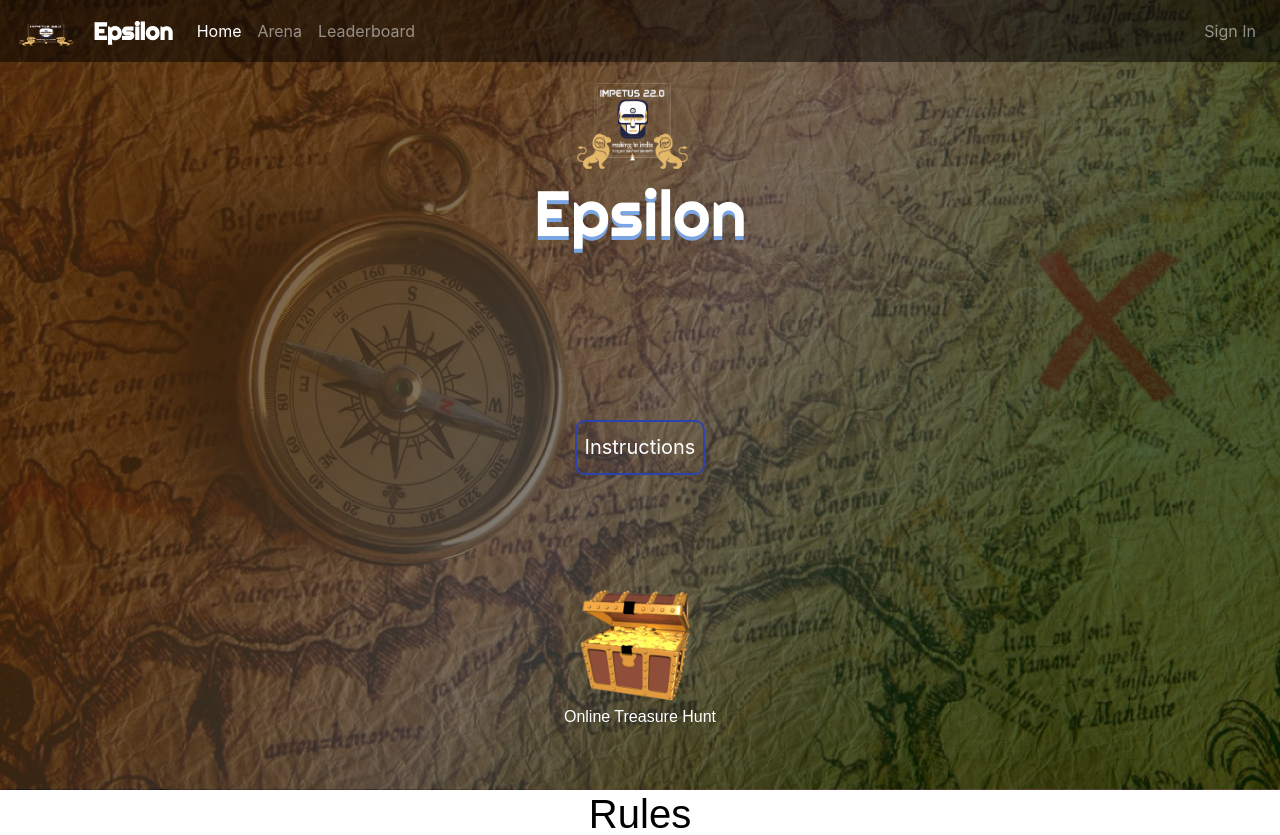
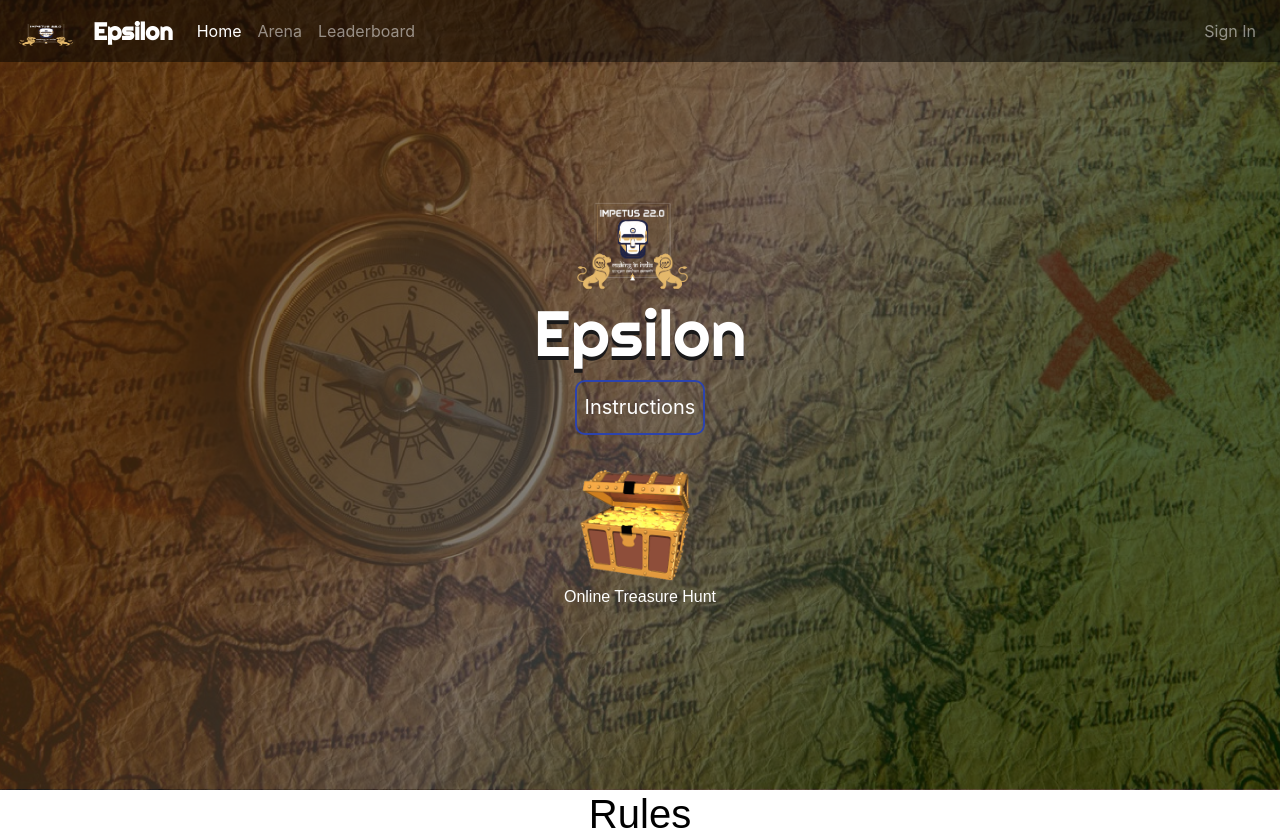
Before and after one commit to Nimitha-jagadeesha/Epsilonn-22, a Django app: page / in a window 1280 px wide. Shown: the top 835 px of the page. Run offline with Django 3.2, Linux system fonts and the light colour scheme; some libraries are stand-ins or nearby versions; some web fonts are replaced.

Commit message:
Update home.html

```diff
--- a/epsilon/templates/epsilon/home.html
+++ b/epsilon/templates/epsilon/home.html
@@ -127,8 +127,7 @@
         }
       .div1
       {
-          margin-top:20vh;
-          margin-bottom: 10vh;
+
       }
     </style>
     <style>
@@ -191,9 +190,9 @@
     <div class="pic">
         <br />
         <div>
-            <img class="image" src="{% static 'img/logo.png'%}" alt="" width="250px" height="100px" />
+            <img class="image" src="{% static 'img/logo.png'%}" alt="" width="350px" height="100px" />
          </div>
-        <h2 style="color:white;font-family: 'Righteous', sans-serif;font-size: 4.0em; text-shadow: 0px 4px 0px rgb(123, 164, 226);" class="text-center">Epsilon
+        <h2 style="color:white;font-family: 'Righteous', sans-serif;font-size: 4.0em; text-shadow: 0px 4px 0px rgb(25, 25, 26);" class="text-center">Epsilon
         </h2>
         <div class="div1">
             <a href="#ins" style="font-size:20px;"> <button  id="but">Instructions</button></a>
```
